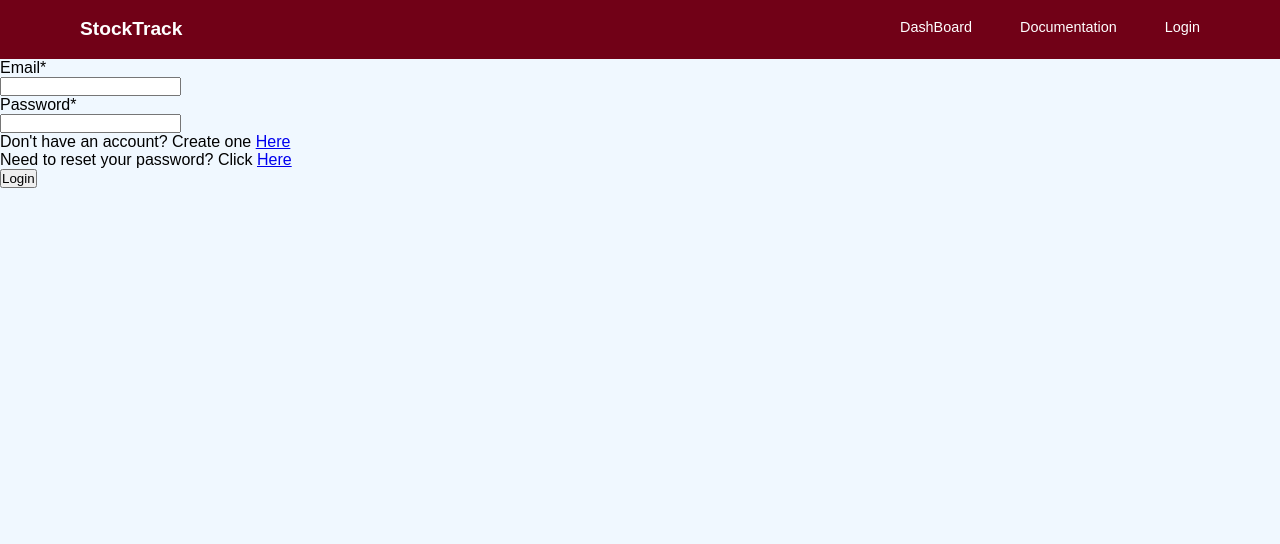
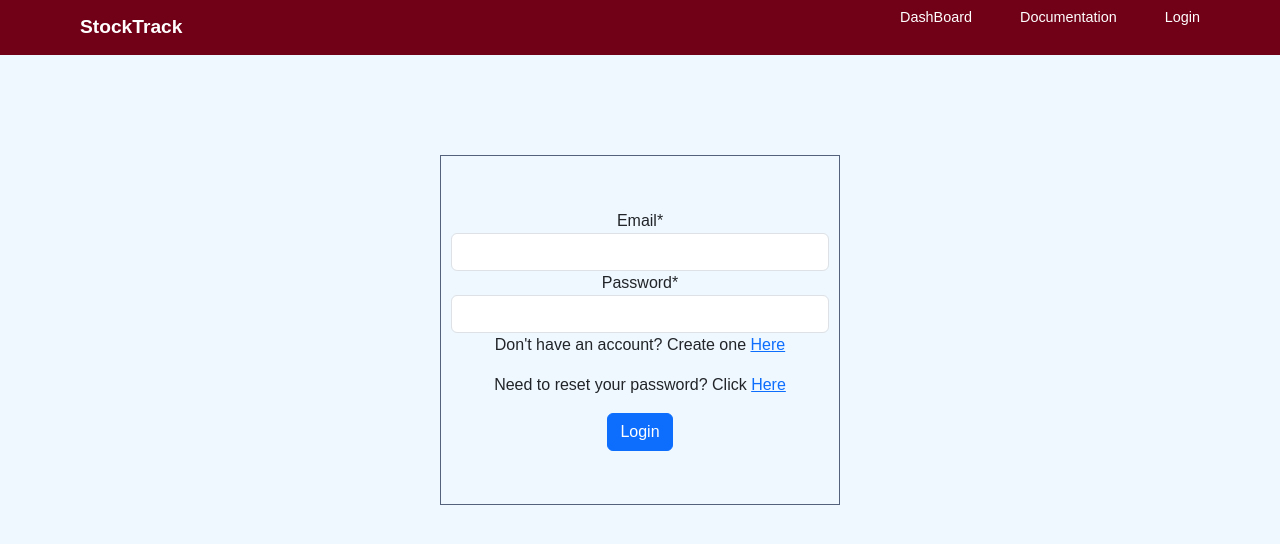
Before and after one commit to tmiller711/stocktrack-app, a Django app: page /login/ in a window 1280 px wide. Shown: the top 544 px of the page. Run offline with Django 4.2, Linux system fonts and the light colour scheme; some libraries are stand-ins or nearby versions.

Commit message:
styles login page

```diff
--- a/accounts/templates/login.html
+++ b/accounts/templates/login.html
@@ -1,16 +1,20 @@
 {% extends 'base.html' %}
-<!-- {% load crispy_forms_tags %} -->
-<!-- {% load static %} -->
+{% load crispy_forms_tags %}
+{% load static %}
 
 {% block title %}
 Login
+{% endblock %}
+
+{% block additionalStyles %}
+<link rel="stylesheet" type="text/css" href="{% static 'css/login.css' %}">
 {% endblock %}
     <!-- <link rel="stylesheet" href="{% static '/css/main.css' %}?version=1">
     <link rel="stylesheet" type="text/css" href="{% static '/css/register.css' %}?version=2"> -->
 
 {% block content %}
 <div class="login">
-    <form method="post" class="form-group">
+    <form method="post" class="form-group login-form">
         {% csrf_token %}
         {{ form|crispy }}
         <p>Don't have an account? Create one <a href="/register">Here</a></p>
--- a/main/templates/base.html
+++ b/main/templates/base.html
@@ -9,6 +9,7 @@
     <title>{% block title %}{% endblock %}</title>
     <!-- <link rel="stylesheet" href="{% static '/css/main.css' %}?version=6"> -->
     <!-- <link rel="stylesheet" type="text/css" href="{% static '/css/base.css' %}?version=4"> -->
+    <link href="https://cdn.jsdelivr.net/npm/bootstrap@5.3.0-alpha1/dist/css/bootstrap.min.css" rel="stylesheet" integrity="sha384-GLhlTQ8iRABdZLl6O3oVMWSktQOp6b7In1Zl3/Jr59b6EGGoI1aFkw7cmDA6j6gD" crossorigin="anonymous">
     <link rel="stylesheet" type="text/css" href="{% static '/css/navbar.css' %}">
     {% block additionalStyles %}{% endblock %}
 
@@ -33,7 +34,7 @@
 
     <script src="https://code.jquery.com/jquery-3.2.1.slim.min.js" integrity="sha384-KJ3o2DKtIkvYIK3UENzmM7KCkRr/rE9/Qpg6aAZGJwFDMVNA/GpGFF93hXpG5KkN"
     crossorigin="anonymous"></script>
-    <script src="https://maxcdn.bootstrapcdn.com/bootstrap/4.0.0/js/bootstrap.min.js" integrity="sha384-JZR6Spejh4U02d8jOt6vLEHfe/JQGiRRSQQxSfFWpi1MquVdAyjUar5+76PVCmYl"
-    crossorigin="anonymous"></script>
+    <script src="https://cdn.jsdelivr.net/npm/bootstrap@5.3.0-alpha1/dist/js/bootstrap.bundle.min.js"
+        integrity="sha384-w76AqPfDkMBDXo30jS1Sgez6pr3x5MlQ1ZAGC+nuZB+EYdgRZgiwxhTBTkF7CXvN" crossorigin="anonymous"></script>
 </body>
 </html>
--- a/main/templates/homepage.html
+++ b/main/templates/homepage.html
@@ -6,7 +6,7 @@ Home
 {% endblock %}
 
 {% block additionalStyles %}
-<link rel="stylesheet" type="text/css" href="{% static 'css/homepage.css' %}?version=1">
+<link rel="stylesheet" type="text/css" href="{% static 'css/homepage.css' %}?version=2">
 {% endblock %}
 
 {% block content %}
--- a/static/css/homepage.css
+++ b/static/css/homepage.css
@@ -1,3 +1,8 @@
+.about {
+    /* height: 100%;
+    width: 100%; */
+}
+
 p.about-section {
     width: 80%;
     margin: auto;
--- /dev/null
+++ b/static/css/login.css
@@ -0,0 +1,15 @@
+div.login {
+    width: 400px;
+    height: 350px;
+    border: 1px solid #54627B;
+    margin: auto;
+    margin-top: 100px;
+    text-align: center;
+    padding: 10px;
+}
+
+.login-form {
+    position: relative;
+    top: 50%;
+    transform: translateY(-50%)
+}
--- a/static/css/navbar.css
+++ b/static/css/navbar.css
@@ -15,7 +15,7 @@ header {
     display: flex;
     align-items: center;
     justify-content: space-between;
-    padding: 1.1rem 5rem;
+    padding: .3rem 5rem;
     /* background: linear-gradient(180deg, #6fb4fd 0%, #5caafc 100%); */
     background-color: #710117;
 }
```
Also changed, not shown: db.sqlite3.
